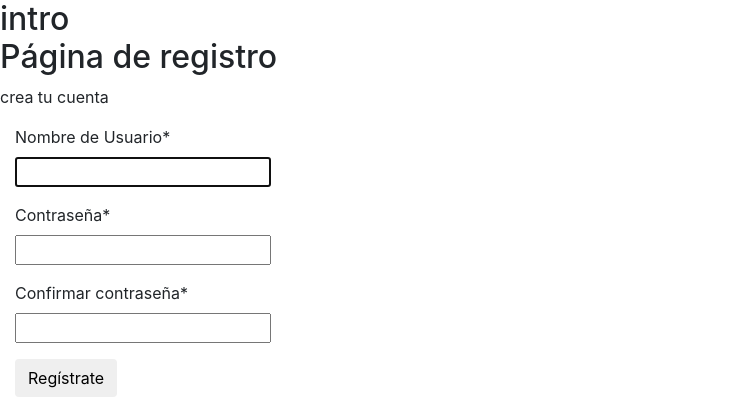
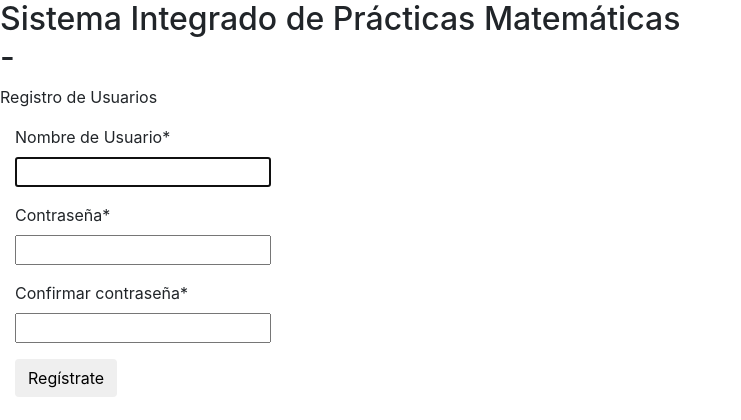
Before and after one commit to asecino32/Sipm, a Django app: page /SIPMapp/register/ in a window 1280 px wide. Shown: the top 420 px of the page, without its empty margins (0-741 px from the left). Run offline with Django 4.2, Linux system fonts and the light colour scheme; some libraries are stand-ins or nearby versions.

Commit message:
Update register.html

```diff
--- a/Proyecto/SIPM/SIPMapp/templates/registration/register.html
+++ b/Proyecto/SIPM/SIPMapp/templates/registration/register.html
@@ -13,8 +13,8 @@
 
 <div class="sidenav">
     <div class="login-main-text">
-       <h2>intro<br> Página de registro</h2>
-       <p>crea tu cuenta</p>
+       <h2>Sistema Integrado de Prácticas Matemáticas<br> - </h2>
+       <p>Registro de Usuarios</p>
     </div>
  </div>
  <div class="main">
```
